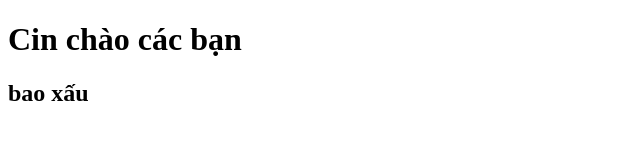
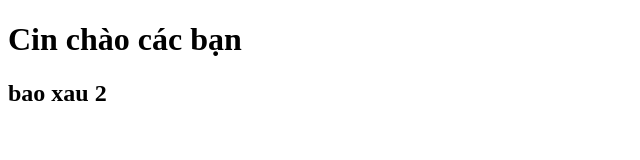
Before and after one commit to baoqp19/testbreand, a plain HTML site: page Brand/index.html in a window 1280 px wide. Shown: the full height of the page, 0-640 px from the left. Drawn offline with Linux system fonts and the light colour scheme.

Commit message:
master commit

```diff
--- a/Brand/index.html
+++ b/Brand/index.html
@@ -8,6 +8,6 @@
 </head>
 <body>
     <h1>Cin chào các bạn </h1>
-    <h2>bao xấu</h2>
+    <h2>bao xau 2</h2>
 </body>
 </html>
```
